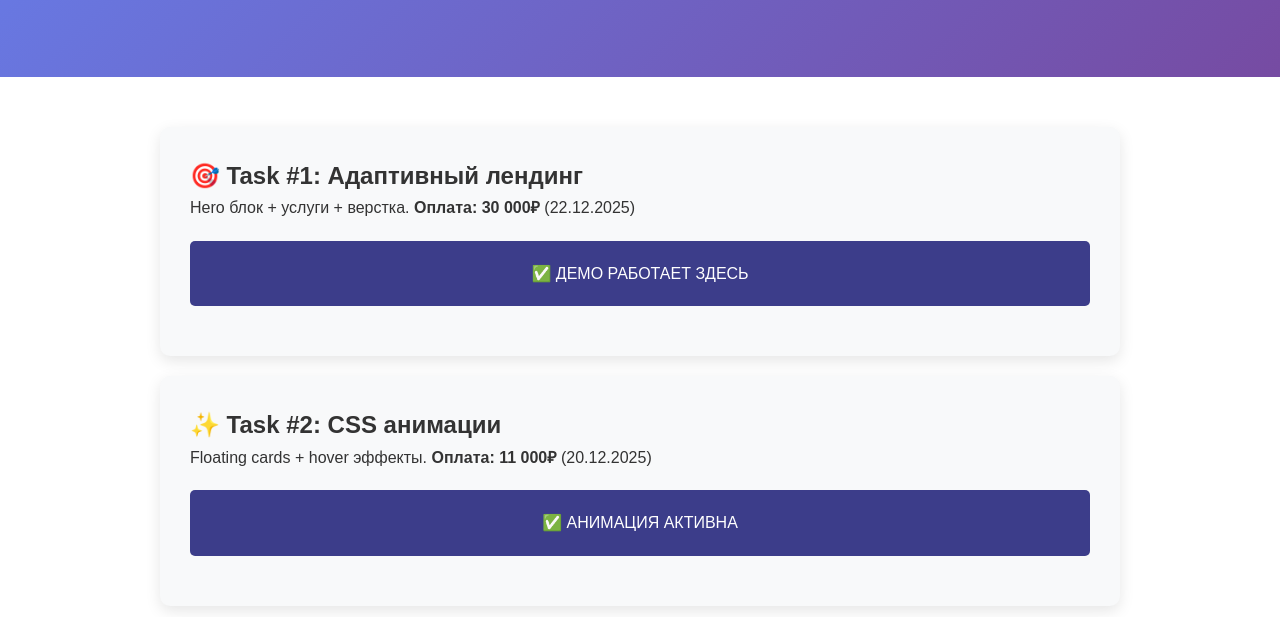
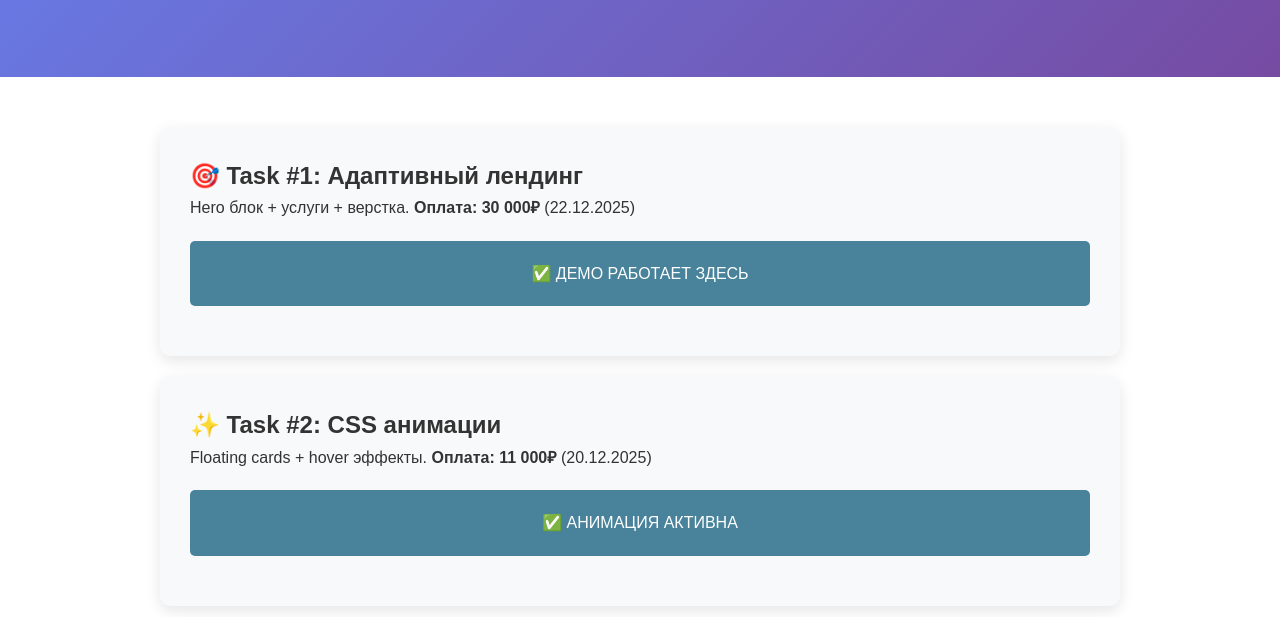
Before and after one commit to danyturb0/fronted-tasks, a plain HTML site: page index.html in a window 1280 px wide. Shown: the part 183-800 px from the top of the page. Drawn offline with Linux system fonts and the light colour scheme.

Commit message:
Update index.html

```diff
--- a/index.html
+++ b/index.html
@@ -11,7 +11,7 @@
         .hero h1 { font-size: 2.5em; margin-bottom: 10px; }
         .projects { max-width: 1000px; margin: 50px auto; padding: 0 20px; }
         .project { background: #f8f9fa; margin: 20px 0; padding: 30px; border-radius: 10px; box-shadow: 0 5px 15px rgba(0,0,0,0.1); }
-        .demo { background: #3c3d8a; color: white; padding: 20px; border-radius: 5px; text-align: center; margin: 20px 0; }
+        .demo { background: #48839b; color: white; padding: 20px; border-radius: 5px; text-align: center; margin: 20px 0; }
         @media (max-width: 768px) { .hero h1 { font-size: 2em; } }
     </style>
 </head>
```
